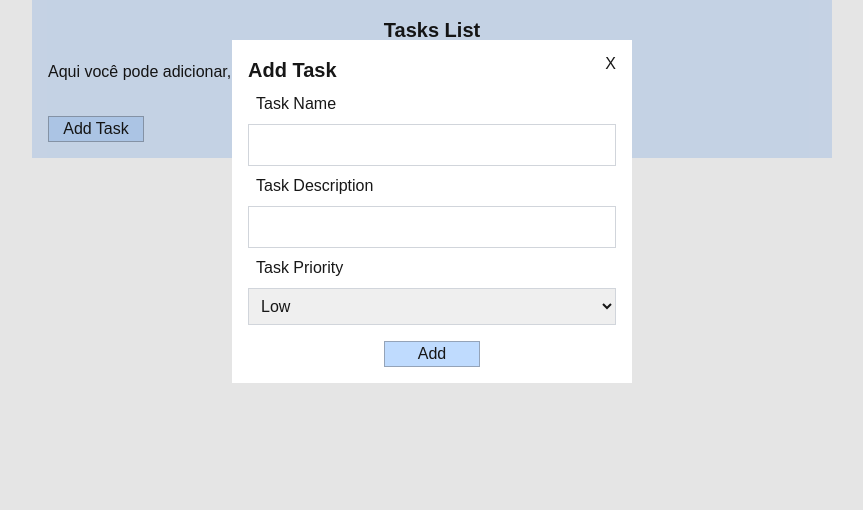
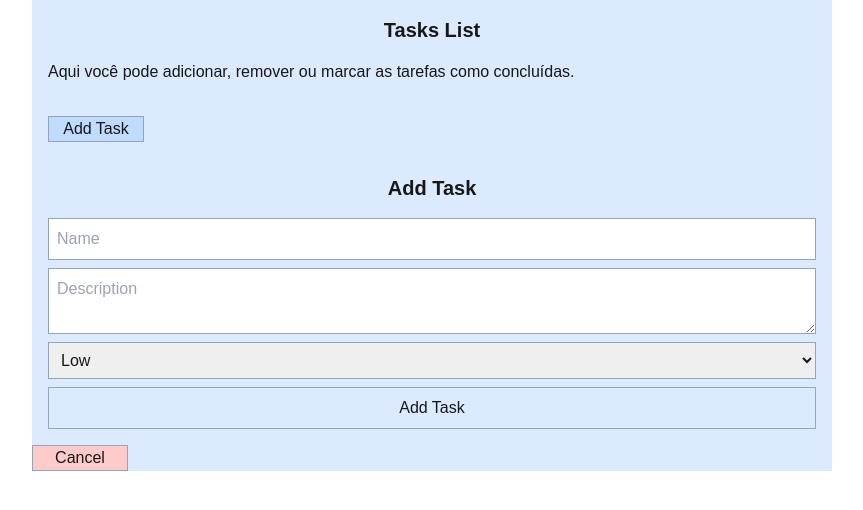
Before and after one commit to mateusjerez/tasks-list, a Next.js app: page / in a window 1280 px wide. Both pictures are taken after a click on the button "Add Task". Shown: the top 510 px of the page, without its empty margins (208-1071 px from the left). Built offline with nearby package versions, Linux system fonts and the light colour scheme.

Commit message:
refactoring addTask.tsx

```diff
--- /dev/null
+++ b/app/components/addTask.tsx
@@ -0,0 +1,62 @@
+
+import { useState } from 'react';
+
+type Task = {
+    onAddTask: (task: {
+        name: string;
+        description: string;
+        priority: string;
+        completed: boolean;
+    }) => void;
+};
+
+export default function AddTask({ onAddTask }: Task) {
+    const [name, setName] = useState('');
+    const [description, setDescription] = useState('');
+    const [priority, setPriority] = useState('low');
+
+    const handleSubmit = (e: React.FormEvent) => {
+        e.preventDefault();
+        if (name && description) {
+            onAddTask({ name, description, priority, completed: false });
+            setName('');
+            setDescription('');
+        }
+    }
+
+    return(
+        <div className="flex-col p-4">
+            <p className="flex font-bold text-xl justify-center pb-4">Add Task</p>
+            <form className='flex flex-col' onSubmit={handleSubmit}>
+                <input
+                    type="text"
+                    placeholder="Name"
+                    value={name}
+                    onChange={(e) => setName(e.target.value)}
+                    className="border border-slate-400 p-2"
+                />
+                <textarea
+                    placeholder="Description"
+                    value={description}
+                    onChange={(e) => setDescription(e.target.value)}
+                    className="border border-slate-400 p-2 mt-2"
+                />
+                <select
+                    value={priority}
+                    onChange={(e) => setPriority(e.target.value)}
+                    className="border border-slate-400 p-2 mt-2"
+                >
+                    <option value="low">Low</option>
+                    <option value="medium">Medium</option>
+                    <option value="high">High</option>
+                </select>
+                <button
+                    type="submit"
+                    className="border border-slate-400 p-2 mt-2"
+                >
+                    Add Task
+                </button>
+            </form>
+        </div>
+    )
+}
--- a/app/page.tsx
+++ b/app/page.tsx
@@ -1,17 +1,28 @@
 "use client";
 
 import { useState } from "react";
+import AddTask from "../app/components/addTask";
+
+
+type Task = {
+  name: string;
+  description: string;
+  priority: string;
+  completed: boolean;
+};
 
 export default function Home() {
   const [addTaskVisible, setAddTaskVisible] = useState(false);
 
-  const setAddTaskVisibleTrue = () => {
-    setAddTaskVisible(true);
-  };
+  const [tasks, setTasks] = useState<Task[]>([]);
 
-  const setAddTaskVisibleFalse = () => {
-    setAddTaskVisible(false);
-  };
+  const handleAddTask = (task: Task) => {
+    setTasks((prevTasks) => [...prevTasks, task])
+    setAddTaskVisibleFalse();
+  }
+
+  const setAddTaskVisibleTrue = () => setAddTaskVisible(true);
+  const setAddTaskVisibleFalse = () => setAddTaskVisible(false);
 
   return (
     <div className="flex justify-center">
@@ -25,6 +36,32 @@ export default function Home() {
             concluídas.
           </p>
         </div>
+        <div>
+          {tasks.map((task, index) => (
+            <div
+              key={index}
+              className="flex w-[500px] justify-between border-b border-slate-400 p-4"
+            >
+              <div className="flex">
+                <p className="font-bold">{task.name}</p>
+                <p className="px-4">{task.description}</p>
+                <p>{task.priority}</p>
+              </div>
+              <div>
+                <button
+                  className="border mx-2 px-2 bg-green-200 hover:bg-green-300 border-slate-400"
+                >
+                  Done
+                </button>
+                <button
+                  className="border px-2 bg-red-200 hover:bg-red-300 border-slate-400"
+                >
+                  Remove
+                </button>
+              </div>
+            </div>
+          ))}
+        </div>
         <div className="p-4">
           <button
             className="flex w-24 justify-center border bg-blue-200 hover:bg-blue-300 border-slate-400"
@@ -36,40 +73,13 @@ export default function Home() {
 
         {addTaskVisible && (
           <div>
-            <div className="size-full fixed top-0 left-0 bg-black/10">
-              <div className="flex-col size-[400px] relative my-10 mx-auto">
-                <button className="absolute top-3 right-4"
-                onClick={setAddTaskVisibleFalse}>
-                  X
-                </button>
-                <div className="flex justify-center">
-                  <div className="w-[400px] bg-white p-4">
-                    <p className="font-bold text-xl">Add Task</p>
-                    <div className="flex flex-col">
-                      <label className="p-2">Task Name</label>
-                      <input className="p-2 border border-gray-300" />
-                    </div>
-                    <div className="flex flex-col">
-                      <label className="p-2">Task Description</label>
-                      <input className="p-2 border border-gray-300" />
-                    </div>
-                    <div className="flex flex-col">
-                      <label className="p-2">Task Priority</label>
-                      <select className="p-2 border border-gray-300">
-                        <option>Low</option>
-                        <option>Medium</option>
-                        <option>High</option>
-                      </select>
-                    </div>
-                    <div className="flex justify-center mt-4">
-                      <button className="w-24 border bg-blue-200 hover:bg-blue-300 border-slate-400">
-                        Add
-                      </button>
-                    </div>
-                  </div>
-                </div>
-              </div>
-            </div>
+            <AddTask onAddTask={handleAddTask} />
+            <button
+              className="flex w-24 justify-center border bg-red-200 hover:bg-red-300 border-slate-400"
+              onClick={setAddTaskVisibleFalse}
+            >
+              Cancel
+            </button>
           </div>
         )}
       </div>
```
